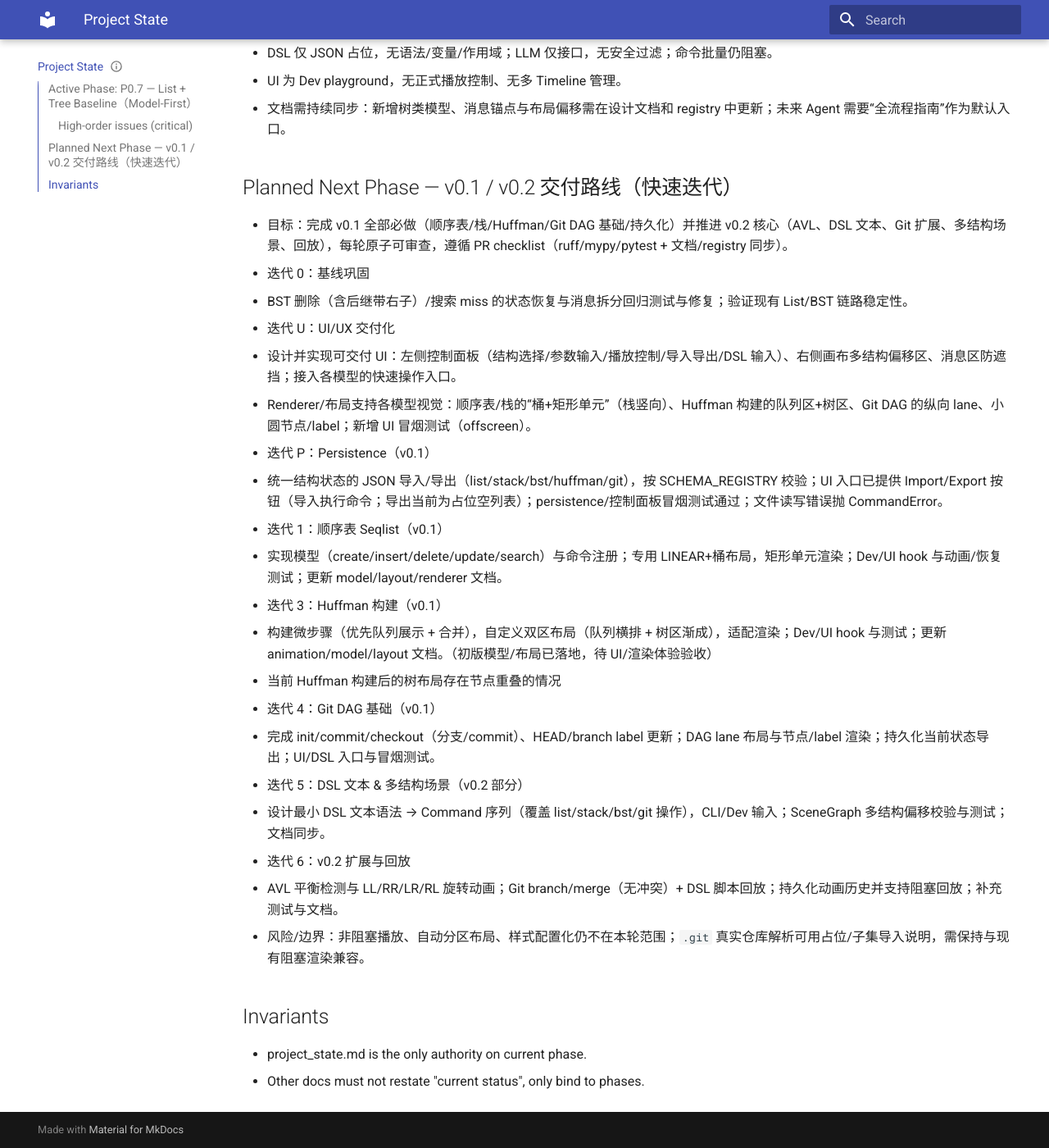
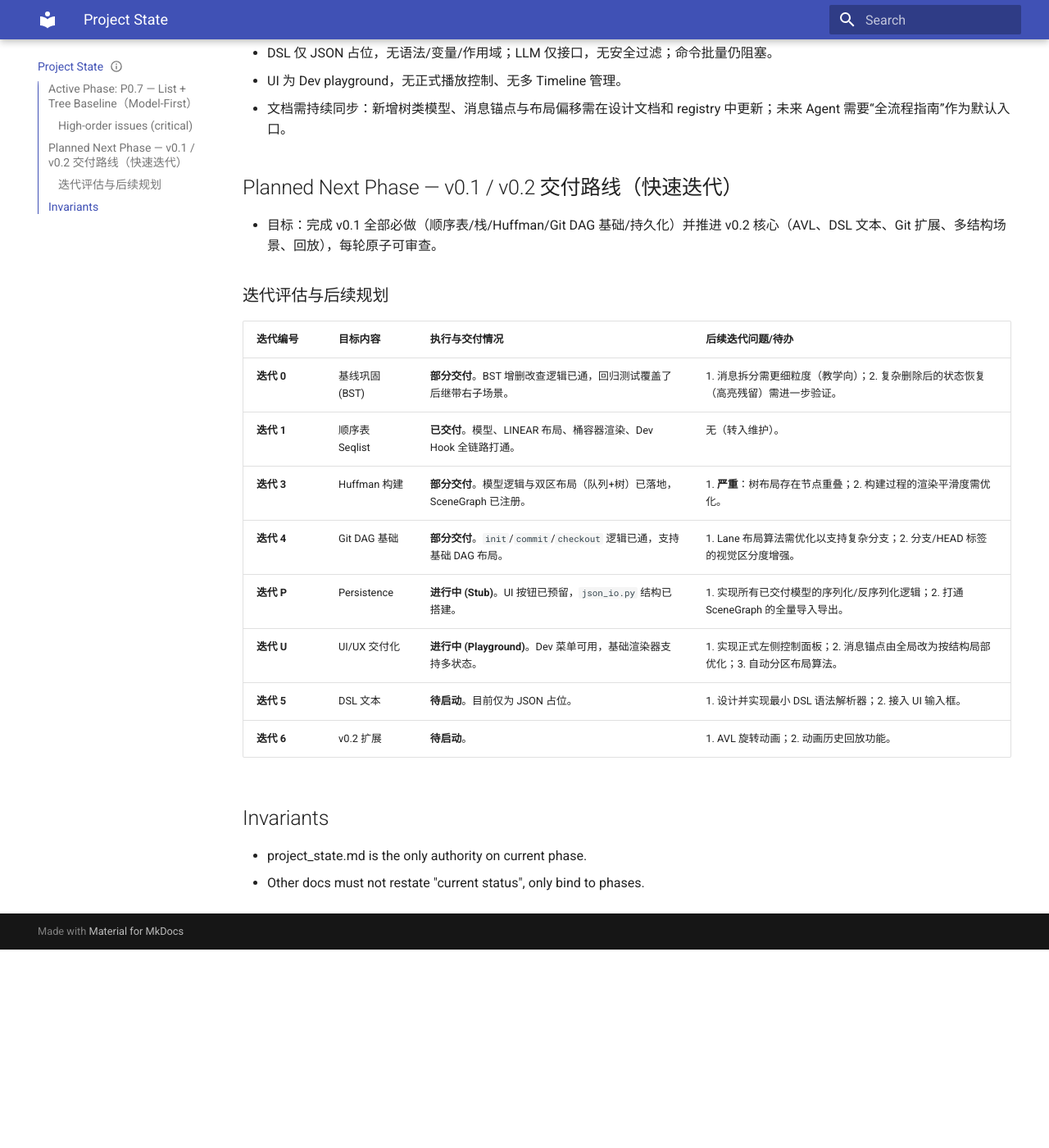
Before and after one commit to elecdot/ds-vis, an MkDocs documentation site: the page built from docs/project_state.md, in a window 1280 px wide and 1400 px high, scrolled down 1416 px. Shown: the whole window at 82% size. Built offline with MkDocs 1.6.1 and Material for MkDocs 9.7.7, drawn with Linux system fonts in a browser that asks for light colours; after the commit the page ends 2574 px from its top, so only the background shows below that.

Commit message:
docs: documentations align after fast forward

```diff
--- a/docs/project_state.md
+++ b/docs/project_state.md
@@ -40,26 +40,20 @@ This document captures the active delivery phase, what is complete, current assu
 - 文档需持续同步：新增树类模型、消息锚点与布局偏移需在设计文档和 registry 中更新；未来 Agent 需要“全流程指南”作为默认入口。
 
 ## Planned Next Phase — v0.1 / v0.2 交付路线（快速迭代）
-- 目标：完成 v0.1 全部必做（顺序表/栈/Huffman/Git DAG 基础/持久化）并推进 v0.2 核心（AVL、DSL 文本、Git 扩展、多结构场景、回放），每轮原子可审查，遵循 PR checklist（ruff/mypy/pytest + 文档/registry 同步）。
-- 迭代 0：基线巩固
-  - BST 删除（含后继带右子）/搜索 miss 的状态恢复与消息拆分回归测试与修复；验证现有 List/BST 链路稳定性。
-- 迭代 U：UI/UX 交付化
-  - 设计并实现可交付 UI：左侧控制面板（结构选择/参数输入/播放控制/导入导出/DSL 输入）、右侧画布多结构偏移区、消息区防遮挡；接入各模型的快速操作入口。
-  - Renderer/布局支持各模型视觉：顺序表/栈的“桶+矩形单元”（栈竖向）、Huffman 构建的队列区+树区、Git DAG 的纵向 lane、小圆节点/label；新增 UI 冒烟测试（offscreen）。
-- 迭代 P：Persistence（v0.1）
-  - 统一结构状态的 JSON 导入/导出（list/stack/bst/huffman/git），按 SCHEMA_REGISTRY 校验；UI 入口已提供 Import/Export 按钮（导入执行命令；导出当前为占位空列表）；persistence/控制面板冒烟测试通过；文件读写错误抛 CommandError。
-- 迭代 1：顺序表 Seqlist（v0.1）
-  - 实现模型（create/insert/delete/update/search）与命令注册；专用 LINEAR+桶布局，矩形单元渲染；Dev/UI hook 与动画/恢复测试；更新 model/layout/renderer 文档。
-- 迭代 3：Huffman 构建（v0.1）
-  - 构建微步骤（优先队列展示 + 合并），自定义双区布局（队列横排 + 树区渐成），适配渲染；Dev/UI hook 与测试；更新 animation/model/layout 文档。（初版模型/布局已落地，待 UI/渲染体验验收）
-  - 当前 Huffman 构建后的树布局存在节点重叠的情况
-- 迭代 4：Git DAG 基础（v0.1）
-  - 完成 init/commit/checkout（分支/commit）、HEAD/branch label 更新；DAG lane 布局与节点/label 渲染；持久化当前状态导出；UI/DSL 入口与冒烟测试。
-- 迭代 5：DSL 文本 & 多结构场景（v0.2 部分）
-  - 设计最小 DSL 文本语法 → Command 序列（覆盖 list/stack/bst/git 操作），CLI/Dev 输入；SceneGraph 多结构偏移校验与测试；文档同步。
-- 迭代 6：v0.2 扩展与回放
-  - AVL 平衡检测与 LL/RR/LR/RL 旋转动画；Git branch/merge（无冲突）+ DSL 脚本回放；持久化动画历史并支持阻塞回放；补充测试与文档。
-- 风险/边界：非阻塞播放、自动分区布局、样式配置化仍不在本轮范围；`.git` 真实仓库解析可用占位/子集导入说明，需保持与现有阻塞渲染兼容。
+- 目标：完成 v0.1 全部必做（顺序表/栈/Huffman/Git DAG 基础/持久化）并推进 v0.2 核心（AVL、DSL 文本、Git 扩展、多结构场景、回放），每轮原子可审查。
+
+### 迭代评估与后续规划
+
+| 迭代编号 | 目标内容 | 执行与交付情况 | 后续迭代问题/待办 |
+| :--- | :--- | :--- | :--- |
+| **迭代 0** | 基线巩固 (BST) | **部分交付**。BST 增删改查逻辑已通，回归测试覆盖了后继带右子场景。 | 1. 消息拆分需更细粒度（教学向）；2. 复杂删除后的状态恢复（高亮残留）需进一步验证。 |
+| **迭代 1** | 顺序表 Seqlist | **已交付**。模型、LINEAR 布局、桶容器渲染、Dev Hook 全链路打通。 | 无（转入维护）。 |
+| **迭代 3** | Huffman 构建 | **部分交付**。模型逻辑与双区布局（队列+树）已落地，SceneGraph 已注册。 | 1. **严重**：树布局存在节点重叠；2. 构建过程的渲染平滑度需优化。 |
+| **迭代 4** | Git DAG 基础 | **部分交付**。`init`/`commit`/`checkout` 逻辑已通，支持基础 DAG 布局。 | 1. Lane 布局算法需优化以支持复杂分支；2. 分支/HEAD 标签的视觉区分度增强。 |
+| **迭代 P** | Persistence | **进行中 (Stub)**。UI 按钮已预留，`json_io.py` 结构已搭建。 | 1. 实现所有已交付模型的序列化/反序列化逻辑；2. 打通 SceneGraph 的全量导入导出。 |
+| **迭代 U** | UI/UX 交付化 | **进行中 (Playground)**。Dev 菜单可用，基础渲染器支持多状态。 | 1. 实现正式左侧控制面板；2. 消息锚点由全局改为按结构局部优化；3. 自动分区布局算法。 |
+| **迭代 5** | DSL 文本 | **待启动**。目前仅为 JSON 占位。 | 1. 设计并实现最小 DSL 语法解析器；2. 接入 UI 输入框。 |
+| **迭代 6** | v0.2 扩展 | **待启动**。 | 1. AVL 旋转动画；2. 动画历史回放功能。 |
 
 ## Invariants
 - project_state.md is the only authority on current phase.
```
Also changed, not shown: other parts of docs/project_state.md (+1 -1 lines), docs/index.md (+1 -1 lines).
